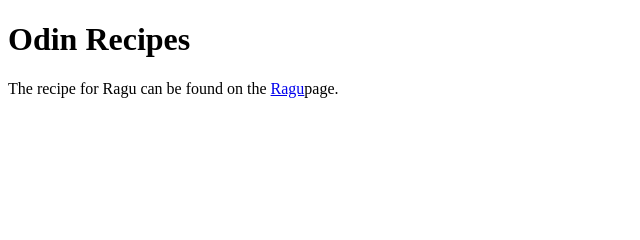
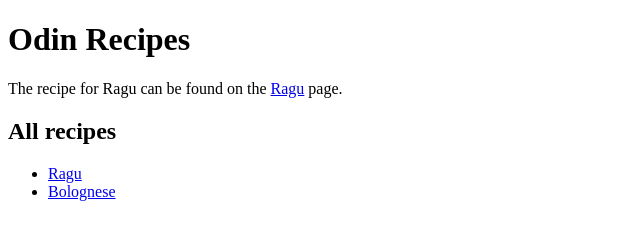
Before and after one commit to PallasA1/odin-recipes, a plain HTML site: page index.html in a window 1280 px wide. Shown: the whole page, without its empty margins (0-640 px from the left). Drawn offline with Linux system fonts and the light colour scheme.

Commit message:
Fix: Updated ragu image, added home page rec. list
Added new image for the rague recipe page, and added in a home page list
for the recipes.

```diff
--- a/index.html
+++ b/index.html
@@ -7,7 +7,14 @@
 </head>
 <body>
     <h1>Odin Recipes</h1>
-    <p>The recipe for Ragu can be found on the <a href="recipes/ragu.html">Ragu</a>page.</p>
+    <p>The recipe for Ragu can be found on the <a href="recipes/ragu.html">Ragu</a> page.</p>
+
+    <h2>All recipes</h2>
+    <ul>
+        <li><a href="recipes/ragu.html">Ragu</a></li>
+        <li><a href="recipes/bolognese.html">Bolognese</a></li>
+
+    </ul>
 
 </body>
 
```
Also changed, not shown: recipes/ragu.html (+1 -1 lines), img/ragu2.jpg (added).
